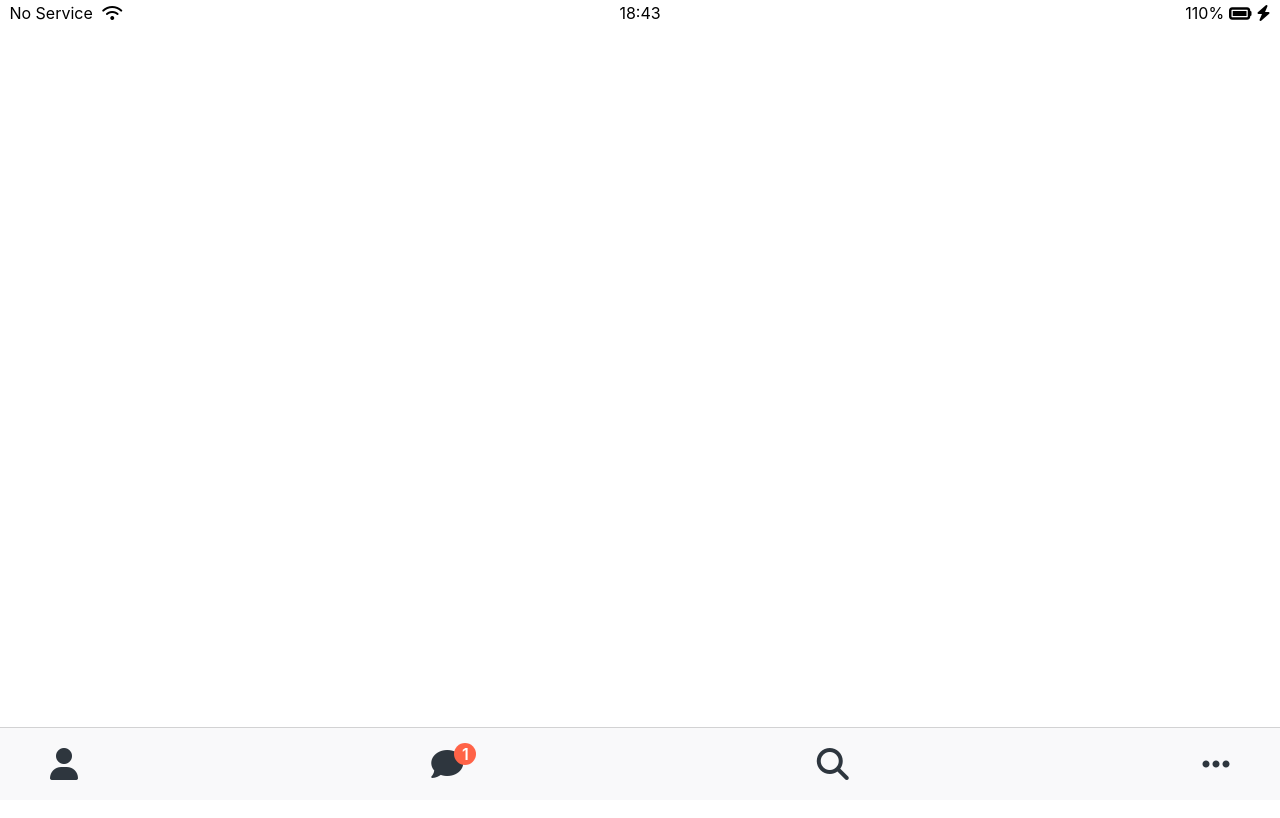
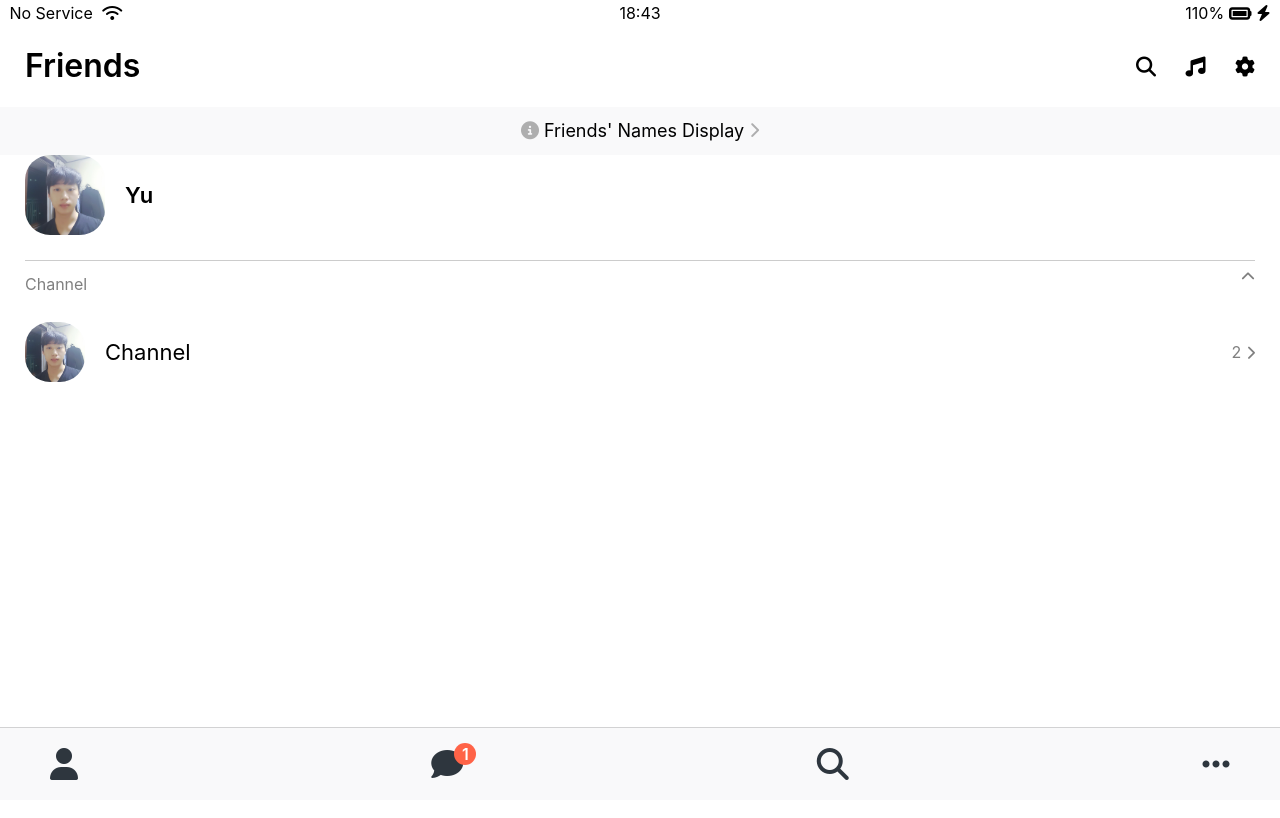
Before and after one commit to SungJaeYu/kokoa-clone-2020, a plain HTML site: page friends.html in a window 1280 px wide. Shown: the top 818 px of the page. Drawn offline with Linux system fonts and the light colour scheme.

Commit message:
Made Friends Page

```diff
--- /dev/null
+++ b/css/components/screen-header.css
@@ -0,0 +1,16 @@
+.screen-header{
+    display: flex;
+    justify-content: space-between;
+    align-items: center;
+    padding: var(--horizontal--space);
+}
+
+.screen-header__title{
+    font-size: 32px;
+    font-weight: 600;
+}
+
+.screen-header__icons span{
+    margin-left:25px;
+
+}
--- /dev/null
+++ b/css/components/user-component.css
@@ -0,0 +1,49 @@
+.user-component{
+    justify-content: space-between;
+}
+
+.user-component,
+.user-component__column{
+    display: flex;
+    align-items: center;
+}
+
+.user-component__avatar{
+    width: 70px;
+    height: 70px;
+    border-radius: 25px;
+    margin-right: 20px;
+}
+
+.user-component__avatar--xl{
+    width: 80px;
+    height: 80px;
+}
+
+.user-component__avatar--sm{
+    width: 60px;
+    height: 60px;
+}
+
+.user-component__title{
+    font-weight: 600;
+    font-size: 22px;
+}
+
+.user-component__title--not-bold{
+    font-weight: 400;
+}
+
+.user-component__subtitle{
+    margin-top: 8px;
+    font-size: 17px;
+    color: rgba(0, 0, 0, 0.5);
+}
+
+.user-component__column:last-child{
+    color: rgba(0, 0, 0, 0.5);
+}
+
+.user-component__column:last-child span{
+    margin-right: 5px;
+}
--- /dev/null
+++ b/css/screens/friends.css
@@ -0,0 +1,29 @@
+#friends-display-link{
+    text-align: center;
+    display: block;
+    background-color: #f9f9fa;
+    padding: 15px 0px;
+    font-size: 18px;
+}
+
+#friends-display-link i{
+    color: rgba(0, 0, 0, 0.3);
+    padding: 0px 5px;
+}
+
+.friends-screen{
+    padding: 0px var(--horizontal--space);
+}
+
+.friends-screen__channel{
+    margin-top:25px;
+    border-top:1px solid rgba(0, 0, 0, 0.2);
+    padding-top: 15px;
+}
+
+.friends-screen__channel-header{
+    margin-bottom: 30px;
+    display: flex;
+    justify-content: space-between;
+    color: rgba(0, 0, 0, 0.5);
+}
--- a/css/styles.css
+++ b/css/styles.css
@@ -2,12 +2,17 @@
 @import "variables.css";
 
 /*Componets*/
-@import "componets/status-bar.css";
-@import "componets/nav-bar.css";
+@import "components/status-bar.css";
+@import "components/nav-bar.css";
+@import "components/screen-header.css";
+@import "components/user-component.css";
 /*Screens*/
 @import "screens/login.css";
+@import "screens/friends.css";
+
 
 body{
     font-family: -apple-system, BlinkMacSystemFont, 'Segoe UI', Roboto, Oxygen, Ubuntu, Cantarell, 'Open Sans', 'Helvetica Neue', sans-serif;
     height: 1000vh;
+    margin-top:25px;
 }
--- a/css/variables.css
+++ b/css/variables.css
@@ -1,3 +1,4 @@
 :root{
     --yellow: #fae100;
+    --horizontal--space: 25px;
 }
--- a/friends.html
+++ b/friends.html
@@ -23,6 +23,54 @@
             <i class="fas fa-bolt"></i>
         </div>
     </div>
+
+    <header class="screen-header">
+        <h1 class="screen-header__title">Friends</h1>
+        <div class="screen-header__icons">
+            <span><i class="fas fa-search fa-lg"></i></span>
+            <span><i class="fas fa-music fa-lg"></i></span>
+            <span><i class="fas fa-cog fa-lg"></i></span>
+        </div>
+    </header>
+
+     <a id="friends-display-link">
+        <i class="fas fa-info-circle"></i>Friends' Names Display<i class="fas fa-chevron-right fa-sm"></i>
+     </a>
+
+     <main class="friends-screen">
+
+        <div class="user-coomponent">
+            <div class="user-component__column">
+                <img src="img/avatar.jpg" class="user-component__avatar user-component__avatar--xl" />
+                <div class="user-component__name">
+                    <h4 class="user-component__title">Yu</h4>
+                    <!-- <h6 class="user-component__subtitle">Hello</h6> -->
+                </div>
+            </div>
+            <div class="user-component__column"></div>
+        </div>
+        <div class="friends-screen__channel">
+            <div class="friends-screen__channel-header">
+                <span>Channel</span>
+                <i class="fas fa-chevron-up fa-sm"></i>
+            </div>
+            <div class="user-component">
+                <div class="user-component__column">
+                    <img src="img/avatar.jpg" class="user-component__avatar user-component__avatar--sm" />
+                    <div class="user-component__name">
+                        <h4 class="user-component__title user-component__title--not-bold">Channel</h4>
+                        <!-- <h6 class="user-component__subtitle">Hello</h6> -->
+                    </div>
+                </div>
+                <div class="user-component__column">
+                    <span>2</span>
+                    <i class="fas fa-chevron-right fa-sm"></i>
+                </div>
+            </div>
+        </div>
+
+
+    </main>
     <nav class="nav">
         <ul class="nav__list">
             <li class="nav__btn"><a class="nav__link" href="friends.html"><i class="fas fa-user fa-2x"></i></a></li>
```
Also changed, not shown: css/components/nav-bar.css (renamed from css/componets/nav-bar.css), css/components/status-bar.css (renamed from css/componets/status-bar.css), img/avatar.jpg (added).
